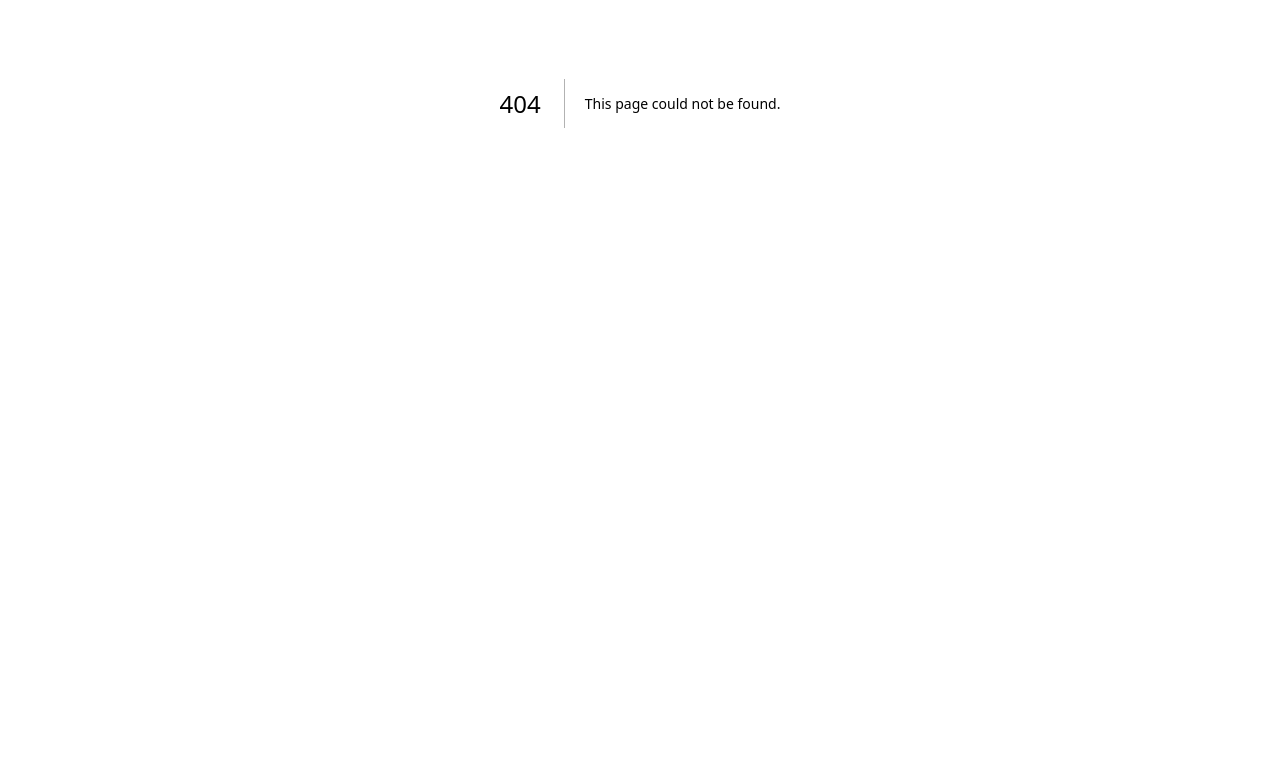
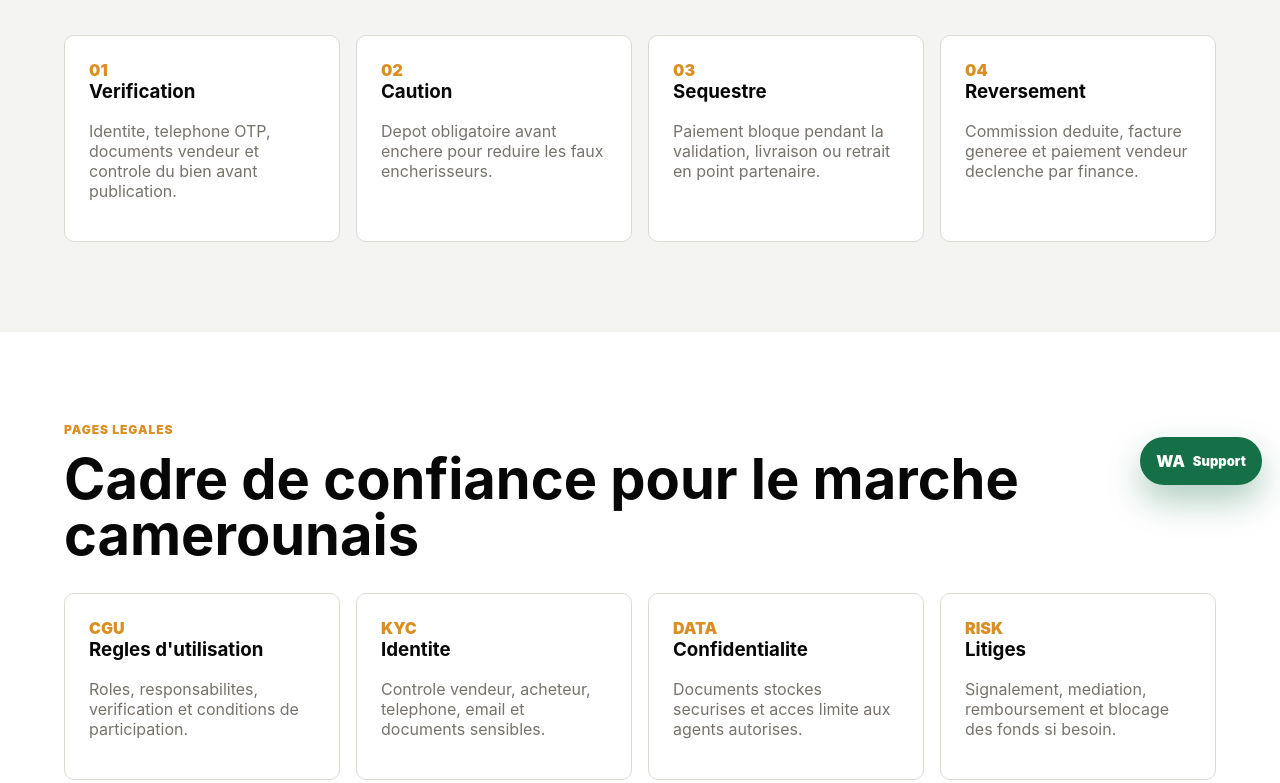
Before and after one commit to anguekepgael-del/ventes-aux-enchere, a Next.js app: page /confiance in a window 1280 px wide. Before the commit this address had no page. Shown: the part 297-1080 px from the top of the page. Before the commit the page ends 800 px from the top, so only its background shows below. Built offline with nearby package versions, Linux system fonts and the light colour scheme.

Commit message:
Add trust route page

```diff
--- /dev/null
+++ b/app/confiance/page.tsx
@@ -0,0 +1,51 @@
+import { PageShell, SectionIntro, WorkflowStep } from "@/src/components/site-chrome";
+
+export default function Page() {
+  return (
+    <PageShell>
+      <section className="section-block light route-hero">
+        <SectionIntro eyebrow="Confiance operationnelle" title="Chaque transaction suit un circuit controle." />
+        <div className="workflow-grid">
+          <WorkflowStep index="01" title="Verification">
+            Identite, telephone OTP, documents vendeur et controle du bien avant publication.
+          </WorkflowStep>
+          <WorkflowStep index="02" title="Caution">
+            Depot obligatoire avant enchere pour reduire les faux encherisseurs.
+          </WorkflowStep>
+          <WorkflowStep index="03" title="Sequestre">
+            Paiement bloque pendant la validation, livraison ou retrait en point partenaire.
+          </WorkflowStep>
+          <WorkflowStep index="04" title="Reversement">
+            Commission deduite, facture generee et paiement vendeur declenche par finance.
+          </WorkflowStep>
+        </div>
+      </section>
+
+      <section className="section-block">
+        <SectionIntro eyebrow="Pages legales" title="Cadre de confiance pour le marche camerounais" />
+        <div className="workflow-grid">
+          <article>
+            <span>CGU</span>
+            <h3>Regles d'utilisation</h3>
+            <p>Roles, responsabilites, verification et conditions de participation.</p>
+          </article>
+          <article>
+            <span>KYC</span>
+            <h3>Identite</h3>
+            <p>Controle vendeur, acheteur, telephone, email et documents sensibles.</p>
+          </article>
+          <article>
+            <span>DATA</span>
+            <h3>Confidentialite</h3>
+            <p>Documents stockes securises et acces limite aux agents autorises.</p>
+          </article>
+          <article>
+            <span>RISK</span>
+            <h3>Litiges</h3>
+            <p>Signalement, mediation, remboursement et blocage des fonds si besoin.</p>
+          </article>
+        </div>
+      </section>
+    </PageShell>
+  );
+}
```
